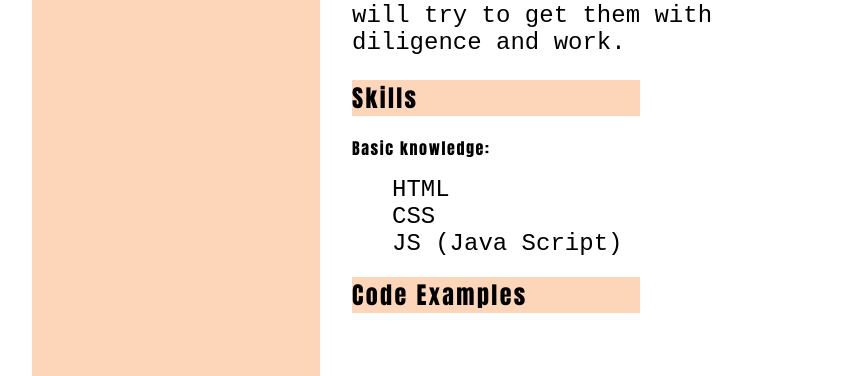
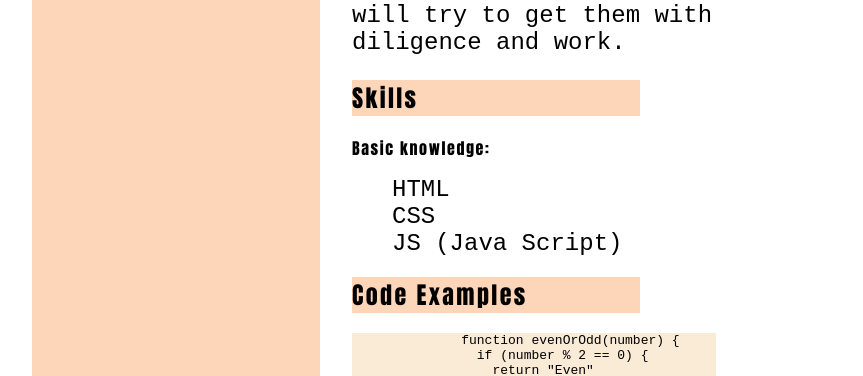
Before and after one commit to Ekaterina-cat/rsschool-cv, a plain HTML site: page index.html in a window 1280 px wide. Shown: the part 435-811 px from the top of the page, without its empty margins (208-1071 px from the left). Drawn offline with Linux system fonts and the light colour scheme.

Commit message:
feat: add code examples

```diff
--- a/css/style.css
+++ b/css/style.css
@@ -78,7 +78,10 @@ h3{
     letter-spacing: 0.1em;
     font-size: 1em;
 }
-
+pre{
+    background-color: antiquewhite;
+    width: 28em;
+}
 
 .footer_container{
     display: flex;
--- a/index.html
+++ b/index.html
@@ -83,7 +83,13 @@
           <h2>Code Examples</h2>
           <code>
             <pre>
-
+              function evenOrOdd(number) {
+                if (number % 2 == 0) {
+                  return "Even"
+                } else {
+                  return "Odd"
+                }
+              }
             </pre>
           </code>
         </section>
```
